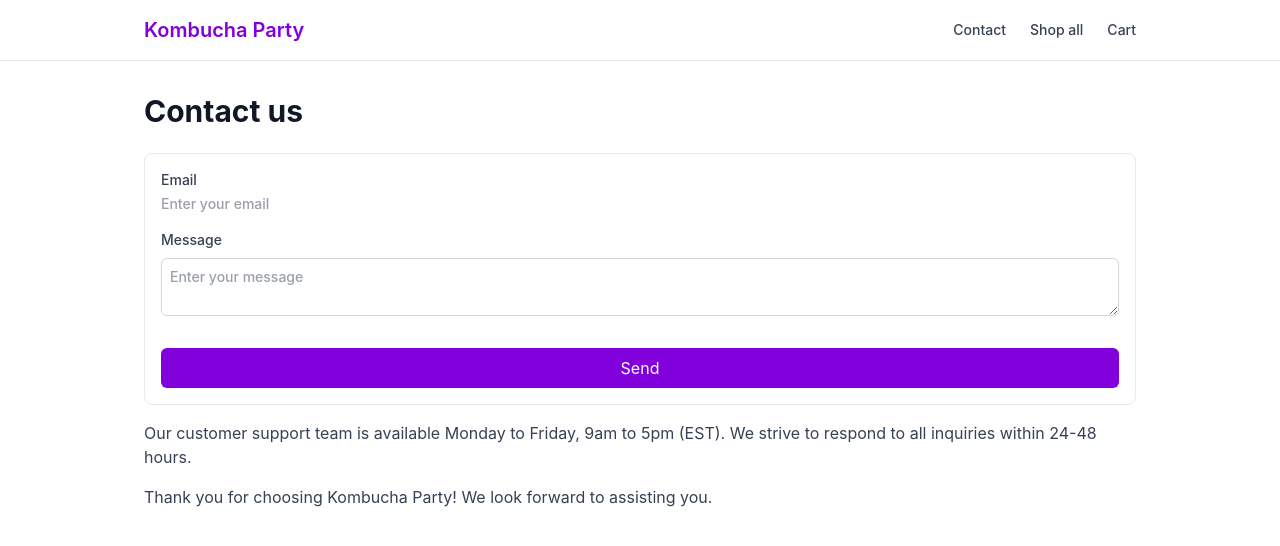
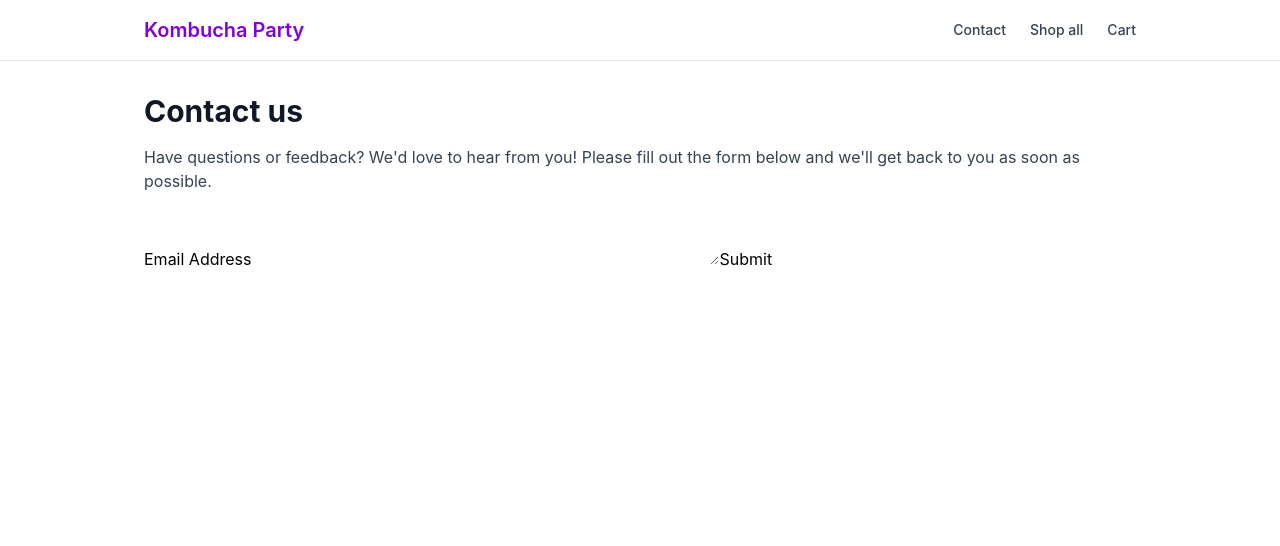
Before and after one commit to cboydstun/kombucha-party-v1, a React (Vite) app: page /contact in a window 1280 px wide. Shown: the top 546 px of the page. Built offline with nearby package versions, Linux system fonts and the light colour scheme.

Commit message:
formspree working form

```diff
--- a/package.json
+++ b/package.json
@@ -10,6 +10,7 @@
     "preview": "vite preview"
   },
   "dependencies": {
+    "@formspree/react": "^3.0.0",
     "@vercel/analytics": "^2.0.1",
     "react": "^19.2.6",
     "react-dom": "^19.2.6",
--- /dev/null
+++ b/src/components/ContactForm.jsx
@@ -0,0 +1,43 @@
+import React from 'react';
+import { useForm, ValidationError } from '@formspree/react';
+
+function ContactForm() {
+  const [state, handleSubmit] = useForm(process.env.FORMSPREE_KEY);
+
+  if (state.succeeded) {
+      return <p>Thanks for joining!</p>;
+  }
+
+  return (
+    <form onSubmit={handleSubmit}>
+      <label htmlFor="email">
+        Email Address
+      </label>
+      <input
+        id="email"
+        type="email"
+        name="email"
+      />
+      <ValidationError
+        prefix="Email"
+        field="email"
+        errors={state.errors}
+      />
+      <textarea
+        id="message"
+        name="message"
+      />
+      <ValidationError
+        prefix="Message"
+        field="message"
+        errors={state.errors}
+      />
+      <button type="submit" disabled={state.submitting}>
+        Submit
+      </button>
+    </form>
+  );
+}
+
+
+export default ContactForm;
--- a/src/pages/Contact.jsx
+++ b/src/pages/Contact.jsx
@@ -1,4 +1,6 @@
 import { useState } from 'react'
+
+import ContactForm from '../components/ContactForm.jsx'
 
 export default function Contact() {
     const [formData, setFormData] = useState({
@@ -9,34 +11,10 @@
   return (
     <div>
         <h1 className="text-3xl font-bold text-gray-900">Contact us</h1>
-        <form className="mt-6 flex flex-col gap-4 rounded-lg border border-gray-200 bg-white p-4">
-            <label className="flex flex-col gap-1 text-sm font-medium text-gray-700">
-                Email
-                <input
-                    type="email"
-                    value={formData.email}
-                    onChange={(e) => setFormData({ ...formData, email: e.target.value })}
-                    placeholder="Enter your email"
-                />
-            </label>
-            <label className="flex flex-col gap-1 text-sm font-medium text-gray-700">
-                Message
-                <textarea
-                    value={formData.message}
-                    onChange={(e) => setFormData({ ...formData, message: e.target.value })}
-                    placeholder="Enter your message"
-                    className="mt-1 p-2 border border-gray-300 rounded-md"
-                />
-            </label>
-            <button
-                type="submit"
-                className="mt-4 bg-purple-700 text-white py-2 px-4 rounded-md hover:bg-purple-800"
-            >
-                Send
-            </button>
-        </form>
-        <p className="mt-4 text-gray-700">Our customer support team is available Monday to Friday, 9am to 5pm (EST). We strive to respond to all inquiries within 24-48 hours.</p>
-        <p className="mt-4 text-gray-700">Thank you for choosing Kombucha Party! We look forward to assisting you.</p>
+        <p className="mt-4 text-gray-700">Have questions or feedback? We'd love to hear from you! Please fill out the form below and we'll get back to you as soon as possible.</p>
+        <div className="mt-6">
+            <ContactForm />
+        </div>
     </div>
   )
 }
```
Also changed, not shown: 1 other file (tests, documents, lock files or other folders).
